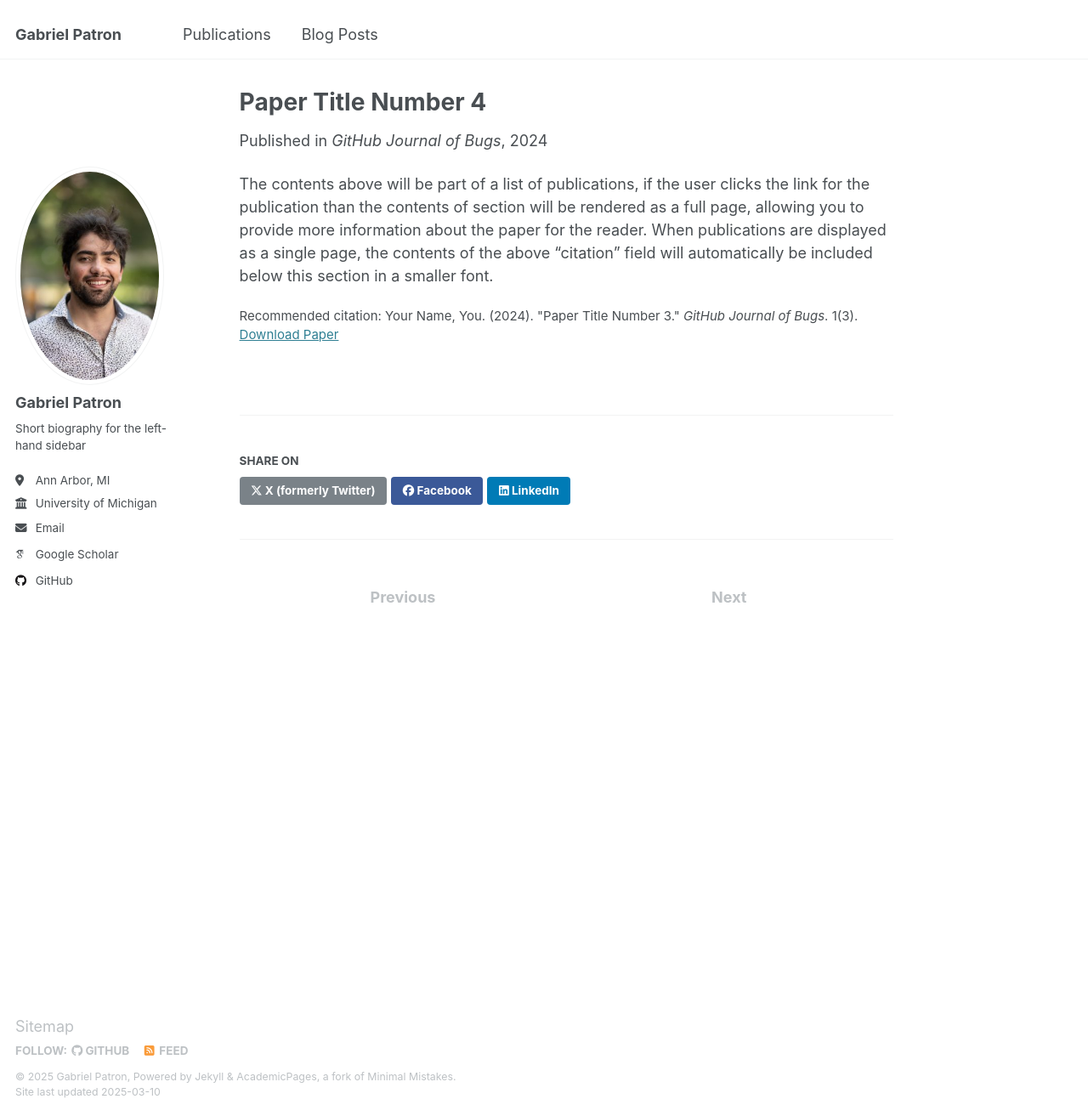
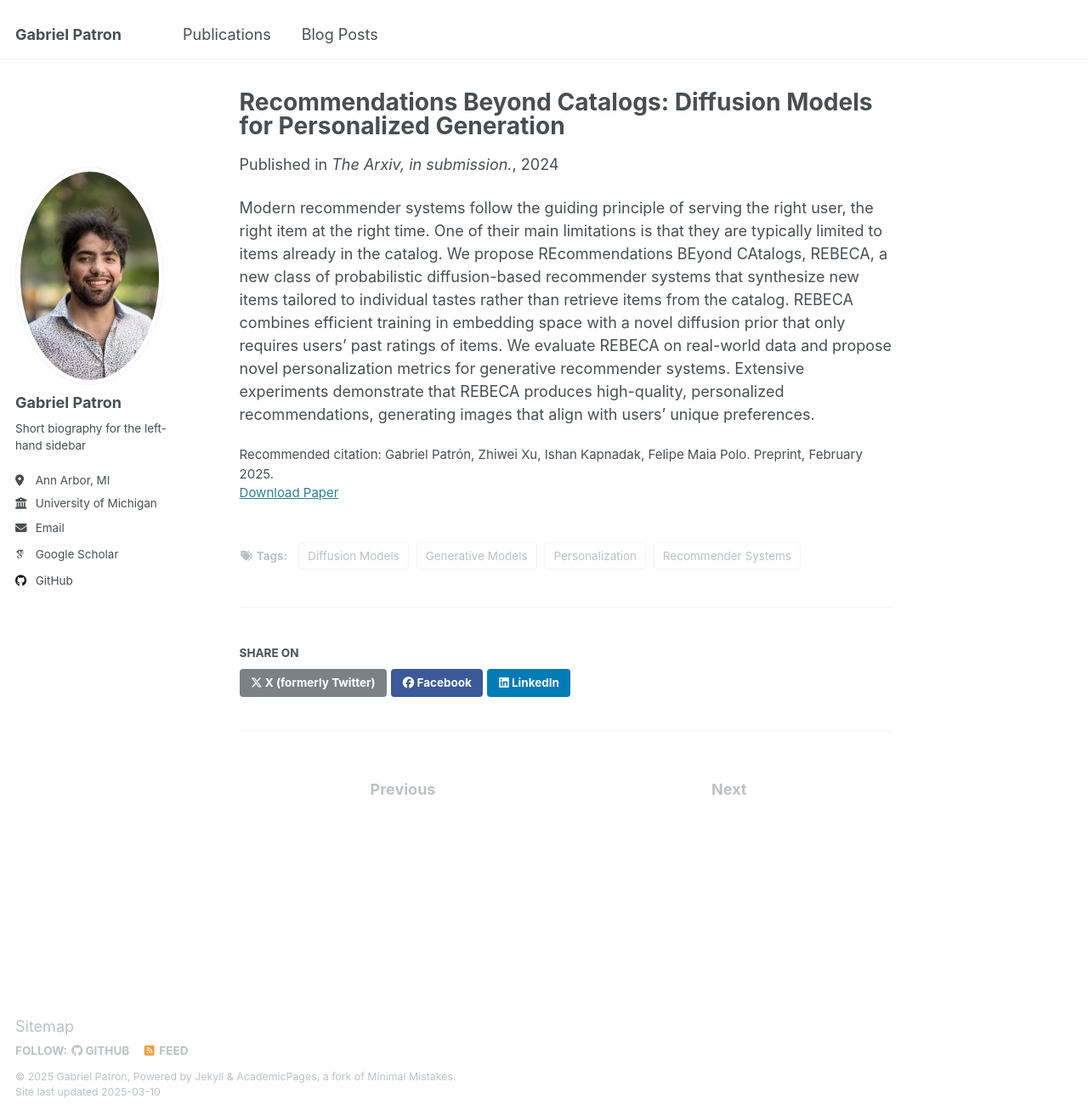
Before and after one commit to gapatron/gapatron.github.io, a Jekyll site: the page built from _publications/REBECA.md, in a window 1280 px wide and 1313 px high. Shown: the whole window at 85% size. Built offline with Jekyll 4.4.1, drawn with Linux system fonts in a browser that asks for light colours; some web fonts are replaced.

Commit message:
Add publication and beginning of blogpost.

```diff
--- /dev/null
+++ b/_publications/REBECA.md
@@ -0,0 +1,20 @@
+---
+title: "Recommendations Beyond Catalogs: Diffusion Models for Personalized Generation"
+collection: publications
+category: conferences
+permalink: /publication/2024-02-17-paper-title-number-4
+excerpt: 'This paper is about personalized content genearation using diffusion models.'
+tags:
+  - Recommender Systems
+  - Diffusion Models
+  - Generative Models
+  - Personalization
+date: 2024-02-17
+venue: 'The Arxiv, in submission.'
+paperurl: 'https://arxiv.org/pdf/2502.18477'
+citation: 'Gabriel Patrón, Zhiwei Xu, Ishan Kapnadak, Felipe Maia Polo. Preprint, February 2025.'
+---
+
+Modern recommender systems follow the guiding principle of serving the right user, the right
+item at the right time. One of their main limitations is that they are typically limited to items
+already in the catalog. We propose REcommendations BEyond CAtalogs, REBECA, a new class of probabilistic diffusion-based recommender systems that synthesize new items tailored to individual tastes rather than retrieve items from the catalog. REBECA combines efficient training in embedding space with a novel diffusion prior that only requires users’ past ratings of items. We evaluate REBECA on real-world data and propose novel personalization metrics for generative recommender systems. Extensive experiments demonstrate that REBECA produces high-quality, personalized recommendations, generating images that align with users’ unique preferences.
```
Also changed, not shown: _posts/2199-01-01-future-post.md (+9 -6 lines).
